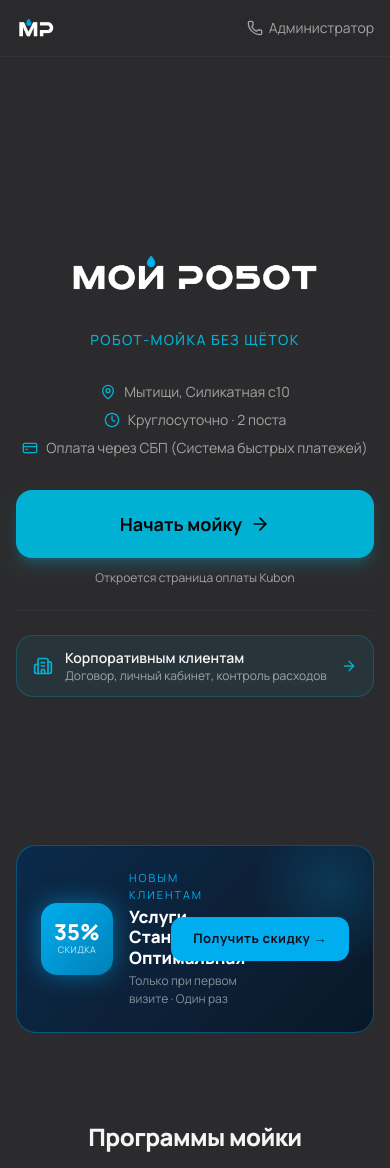
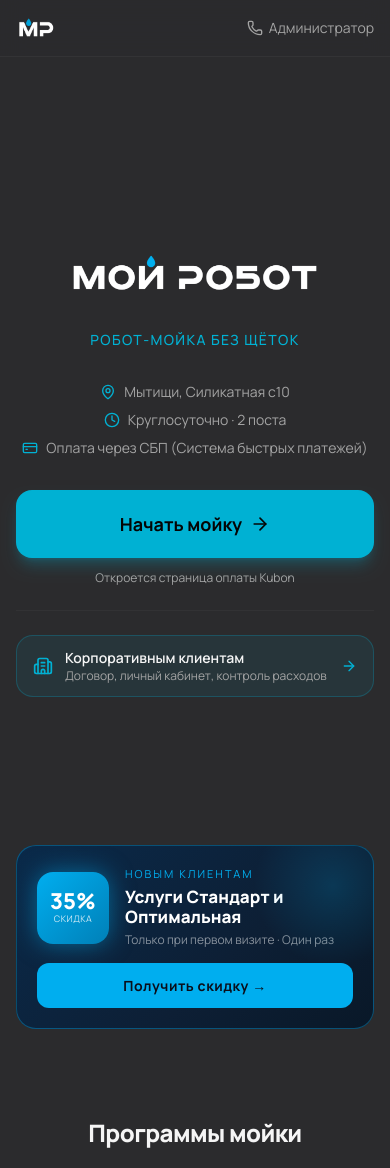
Before and after one commit to Slarck777/moi-robot, a Next.js app: page / in a window 390 px wide. Shown: the top 1168 px of the page. Built offline with nearby package versions, Linux system fonts and the light colour scheme.

Commit message:
fix banner layout for mobile - stack vertically

```diff
--- a/components/marketing/NewClientOffer.tsx
+++ b/components/marketing/NewClientOffer.tsx
@@ -145,12 +145,10 @@ export function NewClientOffer() {
               background: "linear-gradient(135deg, #0a2a4a 0%, #0d1f35 60%, #091828 100%)",
               border: `1px solid rgba(0,174,239,0.35)`,
               borderRadius: 20,
-              padding: "1.5rem",
+              padding: "1.25rem",
               display: "flex",
-              alignItems: "center",
-              justifyContent: "space-between",
-              gap: 16,
-              flexWrap: "wrap",
+              flexDirection: "column",
+              gap: 14,
               position: "relative",
               overflow: "hidden",
             }}
@@ -158,7 +156,7 @@ export function NewClientOffer() {
             {/* glow */}
             <div style={{ position: "absolute", top: -40, right: -40, width: 160, height: 160, borderRadius: "50%", background: `radial-gradient(circle, rgba(0,174,239,0.18) 0%, transparent 70%)`, pointerEvents: "none" }} />
 
-            <div style={{ display: "flex", alignItems: "center", gap: 16, flex: 1, minWidth: 0 }}>
+            <div style={{ display: "flex", alignItems: "center", gap: 16 }}>
               {/* badge */}
               <div style={{
                 flexShrink: 0,
@@ -184,17 +182,16 @@ export function NewClientOffer() {
             <button
               onClick={() => setStep("form")}
               style={{
-                flexShrink: 0,
-                padding: "12px 22px",
+                width: "100%",
+                padding: "12px",
                 background: ACCENT,
                 color: "#0a0e1a",
                 fontWeight: 700,
-                fontSize: 13,
+                fontSize: 14,
                 letterSpacing: 0.5,
                 border: "none",
                 borderRadius: 12,
                 cursor: "pointer",
-                whiteSpace: "nowrap",
               }}
             >
               Получить скидку →
```
